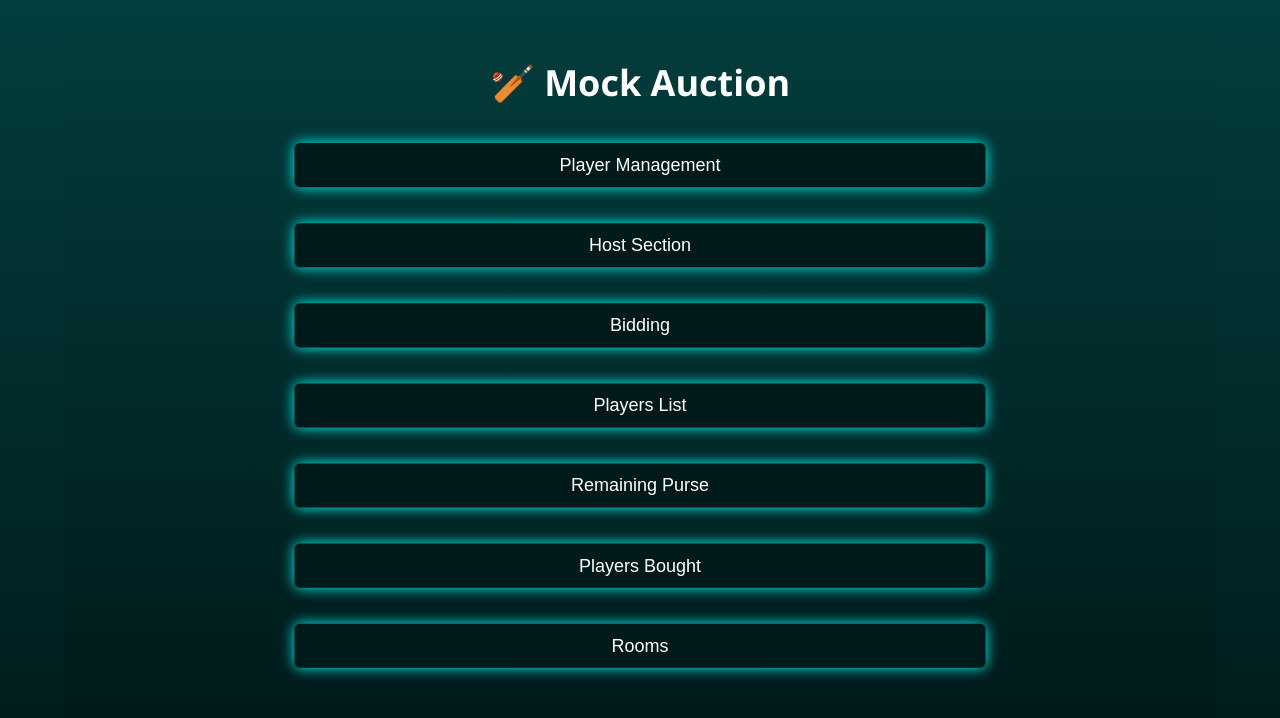
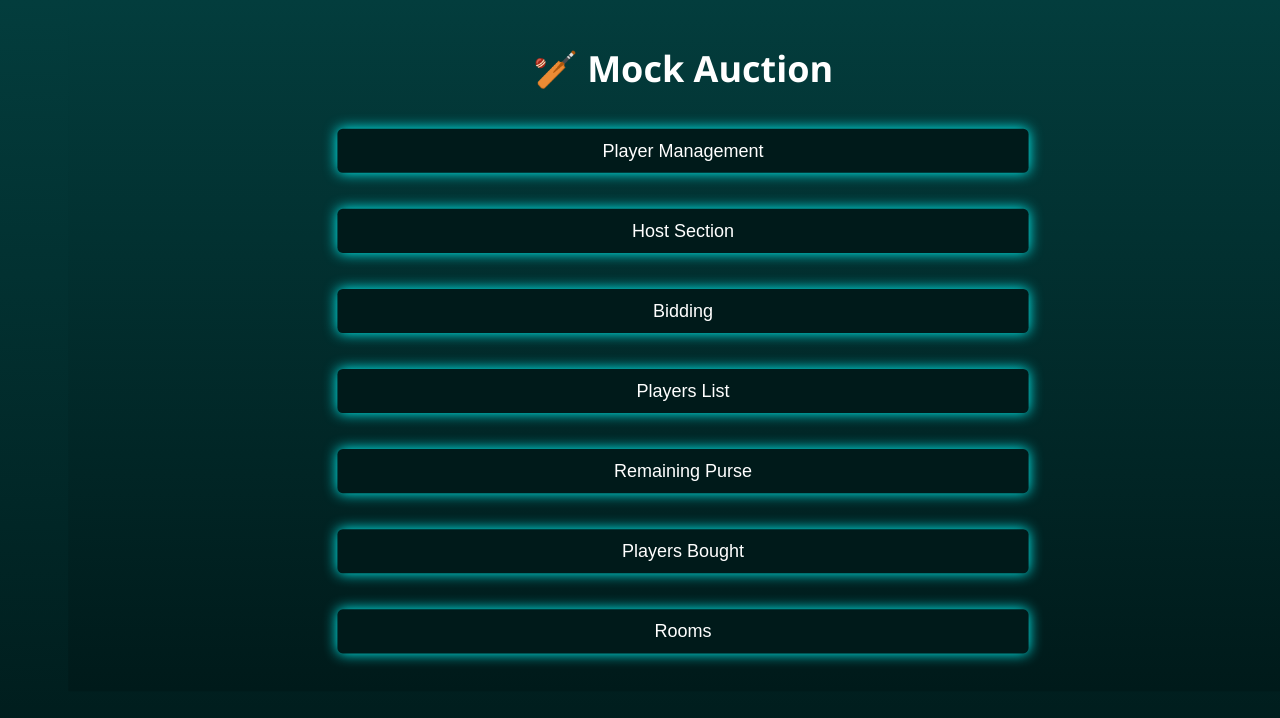
Before and after one commit to KRiteshChandra/Ipl-Auction, a React (Create React App) app: page / in a window 1280 px wide. Shown: the top 718 px of the page. Built offline with nearby package versions, Linux system fonts and the light colour scheme; no server answers; the database is empty.

Commit message:
Update AuctionBackground.css

```diff
--- a/src/AuctionBackground.css
+++ b/src/AuctionBackground.css
@@ -20,20 +20,27 @@ html, body {
 
 /* --- Common background for every screen --- */
 .auction-bg {
-  width: 100vw;
-  height: 100vh;               /* use fixed viewport height */
+  /* Keep the core layout and gradient */
+  width: 1366px;                /* fixed desktop design width */
+  height: 768px;                /* fixed desktop design height */
   display: flex;
   flex-direction: column;
   justify-content: flex-start;
   align-items: center;
   position: relative;
-  overflow: hidden;            /* block scrolling everywhere by default */
+
+  /* prevent scroll on the main background; scroll only where class="scroll-area" */
+  overflow: hidden;
+
+  /* gradient background retained */
   background: linear-gradient(180deg, #033d3d, #001a1a);
   background-attachment: fixed;
   background-repeat: no-repeat;
   background-size: cover;
+
+  /* setup for proportional scaling */
+  transform-origin: top center;
 }
-
 .center-box {
   text-align:center;
   margin:auto;
```
